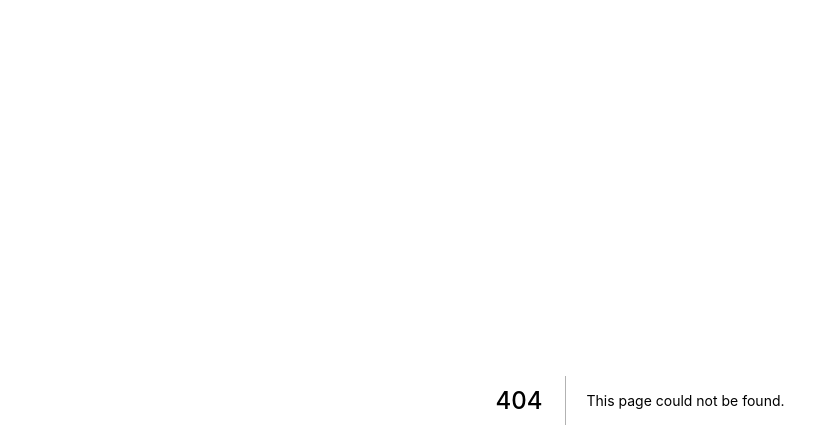
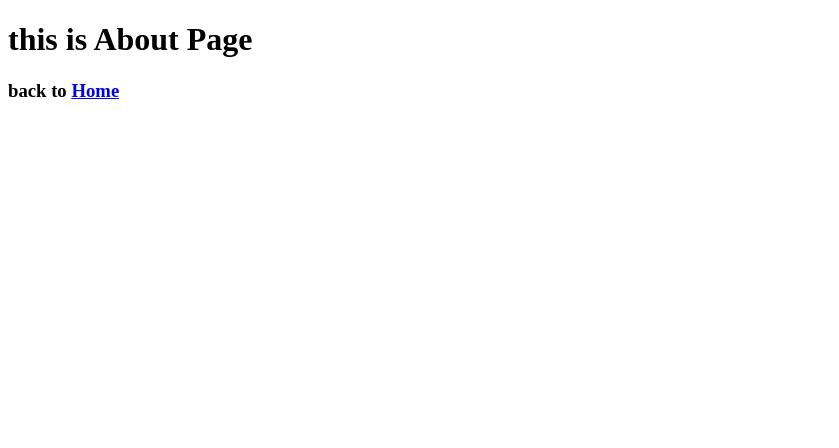
Before and after one commit to avivmachrus/nextjs-react-frontend, a Next.js app in the folder starter/: page /about in a window 1280 px wide. Before the commit this address had no page. Shown: the top 448 px of the page, without its empty margins (0-839 px from the left). Built offline with nearby package versions, Linux system fonts and the light colour scheme.

Commit message:
basic pages and navigating pages in NextJS

```diff
--- /dev/null
+++ b/starter/pages/about.js
@@ -0,0 +1,17 @@
+import Link from "next/link";
+
+const About = () => {
+  return (
+    <div className="container">
+      <h1>this is About Page</h1>
+      <h3>
+        back to{" "}
+        <Link href="./">
+          <a>Home</a>
+        </Link>
+      </h3>
+    </div>
+  );
+};
+
+export default About;
--- a/starter/pages/index.js
+++ b/starter/pages/index.js
@@ -1,4 +1,5 @@
 import Head from "next/head";
+import Link from "next/link";
 
 export default function Home() {
   return (
@@ -15,6 +16,7 @@ export default function Home() {
 
         <p className="description">
           Get started by editing <code>pages/index.js</code>
+          or visit <Link href="./about">About</Link> page
         </p>
 
         <div className="grid">
```
